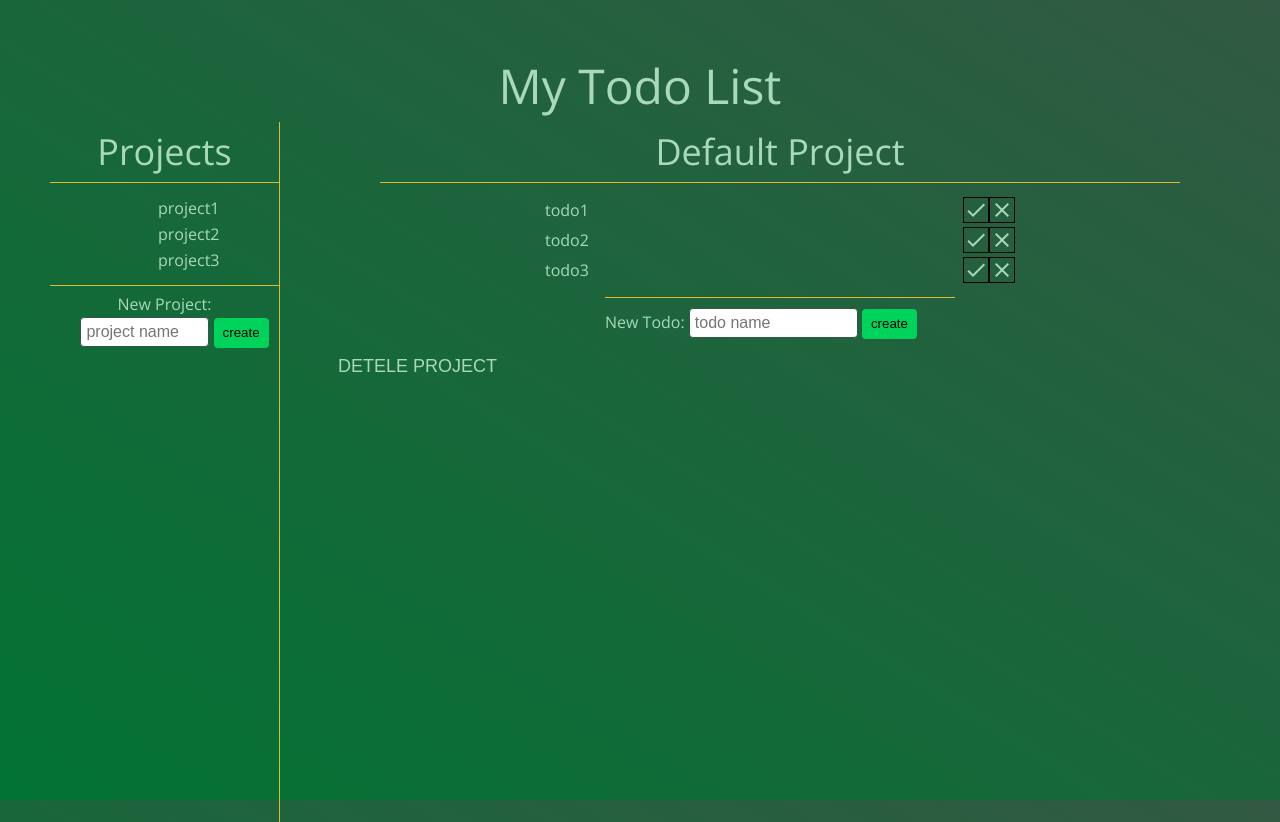
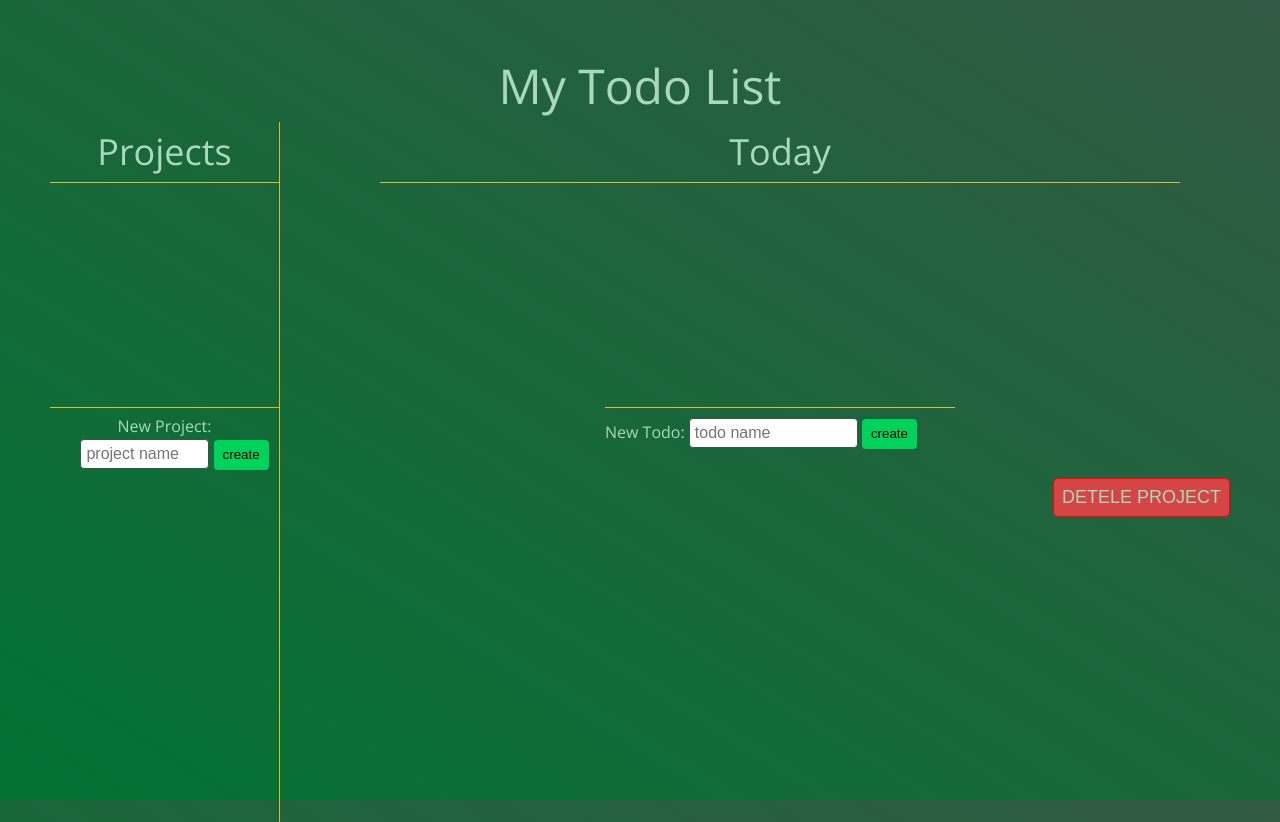
Before and after one commit to georgezhu211/todo-list, a website built with webpack: page dist/index.html in a window 1280 px wide. Both pictures are taken after a click on the button "DETELE PROJECT". Built offline with nearby package versions, Linux system fonts and the light colour scheme.

Commit message:
add local storage

```diff
--- a/src/index.js
+++ b/src/index.js
@@ -1,13 +1,11 @@
 import Project, { projectDOM } from "./project";
+import Todo from "./todo";
 
 const App = (() => {
   // test dummies
-  const defaultProject = new Project('Default Project')
-  const project1 = new Project('project1')
-  const project2 = new Project('project2')
-  const project3 = new Project('project3')
+  const defaultProject = new Project('Today')
 
-  const projects = [defaultProject, project1, project2, project3]
+  let projects = [defaultProject]
   let currentIndex = 0
   let currentProject = projects[currentIndex]
   // project DOM
@@ -28,15 +26,18 @@
     projects.push(newProject)
     projectInput.value = ""
     render()
+    save()
   })
   projectDelete.addEventListener('click', (e) => {
     projects.splice(currentIndex, 1)
     render()
+    save()
   })
   projectList.addEventListener('click', (e) => {
     currentIndex = +e.target.dataset.index
     currentProject = projects[currentIndex]
     projectDOM.render(currentProject)
+    save()
   })
   // todo events
   todoForm.addEventListener('submit', (e) => {
@@ -46,13 +47,13 @@
     projectDOM.projectAddTodo(currentProject, todoName)
     projectDOM.render(currentProject)
     todoInput.value = ""
+    save()
   })
 
   document.addEventListener('click', (e) => {
     if(e.target && e.target.textContent == 'check') {
       const todoIndex = e.target.parentNode.parentNode.dataset.index
       const todo = currentProject.todos[todoIndex]
-      console.log(todo.complete)
       if(todo.complete) {
         todo.complete = false
       } else {
@@ -60,6 +61,7 @@
       }
     }
     projectDOM.render(currentProject)
+    save()
   })
 
   document.addEventListener('click', (e) => {
@@ -68,12 +70,14 @@
       currentProject.todos.splice(todoIndex, 1)
     }
     projectDOM.render(currentProject)
+    save()
   })
   // methods
 
   function initialize() {
+    load()
     render()
-    projectDOM.render(currentProject)
+    projectDOM.render(projects[0])
   }
 
   function render() {
@@ -99,6 +103,27 @@
     return false
   }
 
+  function save() {
+    localStorage["projects"] = JSON.stringify(projects)
+  }
+
+  function load() {
+    projects = deserialize(JSON.parse(localStorage["projects"]))
+  }
+
+  function deserialize(projects) {
+    const temp = []
+    projects.forEach((project) => {
+      const newProject = new Project(project.title)
+      project.todos.forEach((todo) => {
+        const newTodo = new Todo(todo.title, todo.complete)
+        newProject.todos.push(newTodo)
+      })
+      temp.push(newProject)
+    })
+    return temp
+  }
+
   return {
     initialize
   }
--- a/src/project.js
+++ b/src/project.js
@@ -3,7 +3,7 @@
 export default class Project {
   constructor(title) {
     this.title = title
-    this.todos = [new Todo('todo1'), new Todo('todo2'), new Todo('todo3')]
+    this.todos = []
   }
 
   add(todo) {
--- a/src/todo.js
+++ b/src/todo.js
@@ -1,7 +1,7 @@
 export default class Todo {
-  constructor(title, complete) {
+  constructor(title, complete=false) {
     this.title = title
-    this.complete = false;
+    this.complete = complete;
   }
 }
 
```
Also changed, not shown: dist/index.html, dist/main.js, dist/styles/main.css.
